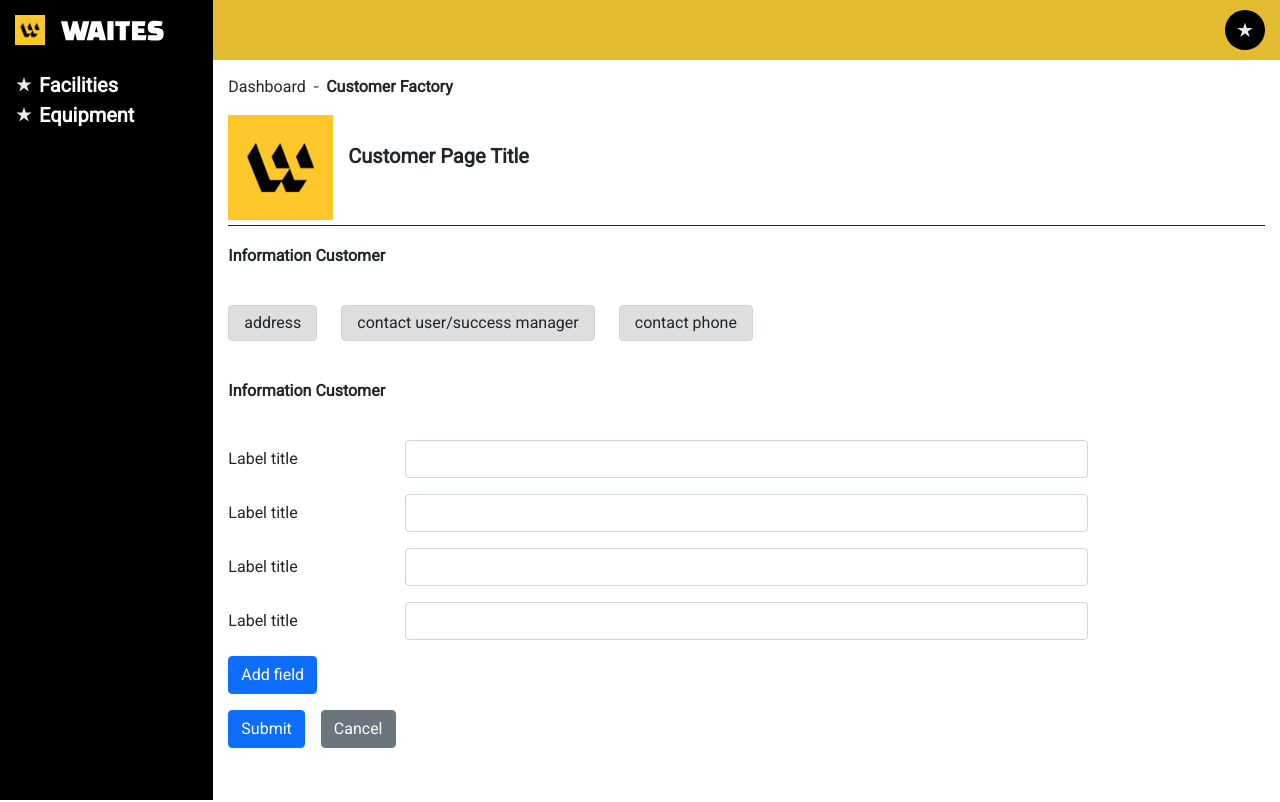
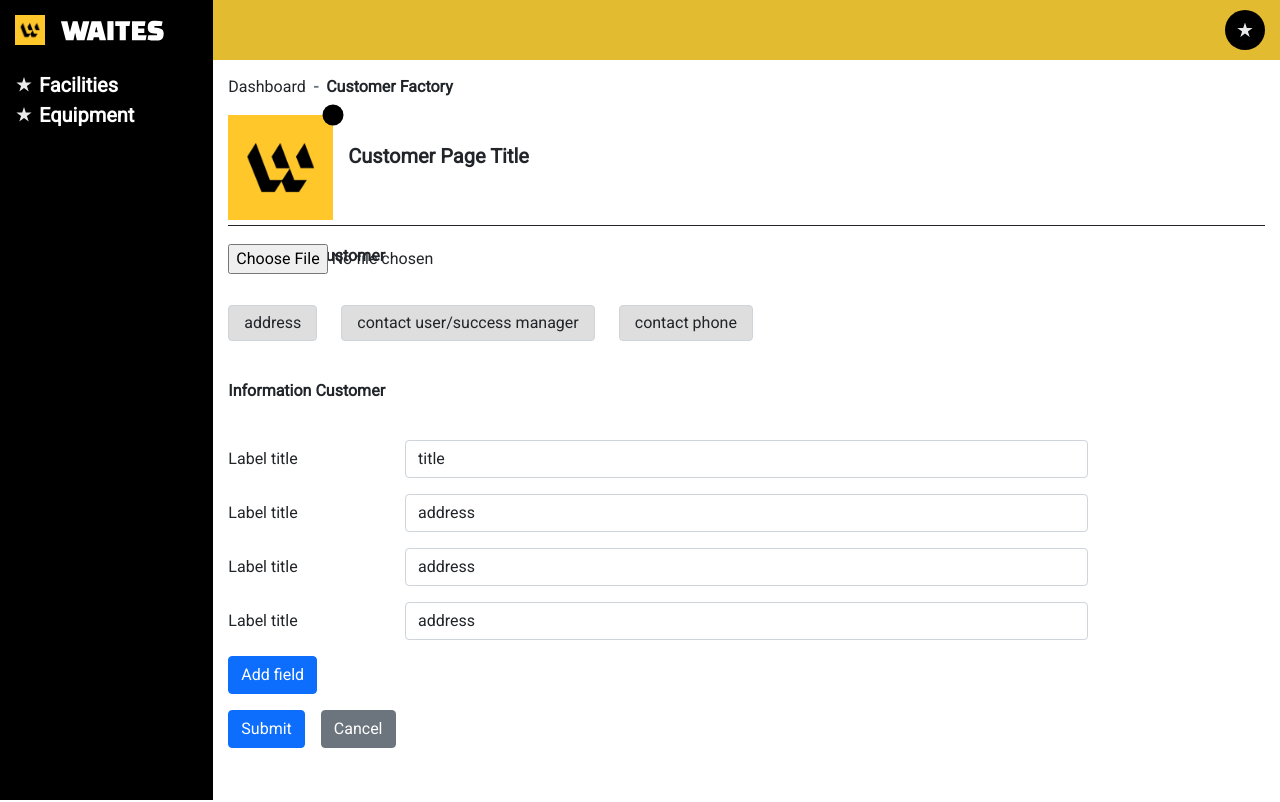
Before and after one commit to IwaLain/CRM-Pre-Site-Front-end, a React (Create React App) app: page /dashboard/customer-factory in a window 1280 px wide. Shown: the top 802 px of the page. Built offline with nearby package versions, Linux system fonts and the light colour scheme.

Commit message:
factory-page fix

```diff
--- a/src/views/CustomerFactoryPage.js
+++ b/src/views/CustomerFactoryPage.js
@@ -19,6 +19,8 @@ const CustomerFactoryPage = () => {
     { id: "1", src: logo },
     { id: "2", src: logo },
   ];
+  const [factoryImage, setFactoryImage] = useState(logo);
+
   const [inputFields, setInputFields] = useState(inputsArray);
   const [attachedImages, setAttachedImages] = useState(initialImages);
   const {
@@ -46,19 +48,23 @@ const CustomerFactoryPage = () => {
   };
   const removeImageHandler = (e) => {
     const imgContainer = e.target.parentNode;
-    const img = imgContainer.querySelector(".factory-img");
+    const img = imgContainer.querySelector("img");
 
     const id = img.id;
+    console.log(id);
     setAttachedImages(attachedImages.filter((item) => item.id !== id));
   };
+  const editImage = (e) => {
+    const src = e.target.value;
+    setFactoryImage(src);
+  };
   const addImageHandler = (e) => {
-    setAttachedImages((oldArray) => {
-      const newElement = {
-        id: oldArray.length + 1,
-        src: e.target.value,
-      };
-      return [...oldArray, newElement];
-    });
+    const newElement = {
+      id: `${attachedImages.length + 1}`,
+      src: e.target.value,
+    };
+    e.target.value = "";
+    setAttachedImages((attachedImages) => [...attachedImages, newElement]);
   };
 
   return (
@@ -67,10 +73,23 @@ const CustomerFactoryPage = () => {
       <div className="d-flex align-items-center customer-page--header">
         <div className="img-container">
           <img
-            src={logo}
+            src={factoryImage}
             alt="company img "
             className="customer-page--img"
-          ></img>
+          ></img>{" "}
+          <div className="image-upload">
+            <label htmlFor="factoryImg">
+              {" "}
+              <span className="remove-img"></span>
+            </label>
+            <input
+              id="factoryImg"
+              type="file"
+              name="myfile"
+              accept="image/*"
+              onInput={editImage}
+            />
+          </div>
         </div>
         <h1 className="page-title">Customer Page Title</h1>
       </div>
@@ -98,7 +117,7 @@ const CustomerFactoryPage = () => {
           className="form--create-customer"
         >
           {inputFields &&
-            inputFields.map((field) => (
+            inputFields.map((field, i) => (
               <FormGroup row>
                 {" "}
                 <Label for={"field" + field.id} sm={2}>
@@ -108,7 +127,12 @@ const CustomerFactoryPage = () => {
                   <input
                     id={"field" + field.id}
                     name={"field" + field.id}
-                    type="text"
+                    key={i}
+                    defaultValue={field.value}
+                    onChange={(e) => {
+                      inputFields[i].value = e.target.value;
+                      setInputFields([...inputFields]);
+                    }}
                     {...register(`field${field.id}`, {
                       required: `${field.title} is Required`,
                     })}
@@ -125,79 +149,6 @@ const CustomerFactoryPage = () => {
                 </Col>
               </FormGroup>
             ))}
-          {/* <FormGroup row>
-            <Label for="customerTitle" sm={2}>
-              Customer Title
-            </Label>
-            <Col sm={8}>
-              <input
-                id="customerTitle"
-                name="customerTitle"
-                type="text"
-                {...register("customerTitle", {
-                  required: "customer title is Required",
-                })}
-                onKeyUp={() => {
-                  trigger("customerTitle");
-                }}
-                className="form-control"
-              />{" "}
-              {errors.customerTitle && (
-                <small className="text-danger">
-                  {errors.customerTitle.message}
-                </small>
-              )}
-            </Col>
-          </FormGroup>{" "}
-          <FormGroup row>
-            <Label for="locationTitle" sm={2}>
-              Location Title
-            </Label>
-            <Col sm={8}>
-              {" "}
-              <input
-                id="locationTitle"
-                name="locationTitle"
-                type="text"
-                {...register("locationTitle", {
-                  required: "location title is Required",
-                })}
-                onKeyUp={() => {
-                  trigger("locationTitle");
-                }}
-                className="form-control"
-              />{" "}
-              {errors.locationTitle && (
-                <small className="text-danger">
-                  {errors.locationTitle.message}
-                </small>
-              )}
-            </Col>
-          </FormGroup>{" "}
-          <FormGroup row>
-            <Label for="labelTitle1" sm={2}>
-              Label Title
-            </Label>
-            <Col sm={8}>
-              <input
-                id="labelTitle1"
-                name="labelTitle1"
-                type="text"
-                {...register("labelTitle1", {
-                  required: "label title is Required",
-                })}
-                onKeyUp={() => {
-                  trigger("labelTitle1");
-                }}
-                className="form-control"
-              />{" "}
-              {errors.labelTitle1 && (
-                <small className="text-danger">
-                  {errors.labelTitle1.message}
-                </small>
-              )}
-            </Col>
-          </FormGroup> */}
           <FormGroup row>
             <Col sm={2}>
               <Button color="primary" onClick={addFieldHandler}>
@@ -205,22 +156,6 @@ const CustomerFactoryPage = () => {
               </Button>
             </Col>
           </FormGroup>{" "}
-          {/* <FormGroup row>
-            <Label for="customerImg" sm={2}>
-              Attached Image
-            </Label>
-            <Col sm={10}>
-              <div class="upload-btn-wrapper">
-                <button class="btn btn-secondary">add image</button>
-                <input
-                  id="customerImg"
-                  type="file"
-                  name="myfile"
-                  accept="image/*"
-                />
-              </div>
-            </Col>{" "}
-          </FormGroup>{" "} */}
           <FormGroup row>
             {" "}
             <Col sm={10}>
@@ -264,7 +199,7 @@ const CustomerFactoryPage = () => {
               type="file"
               name="myfile"
               accept="image/*"
-              onInput={addImageHandler}
+              onChange={addImageHandler}
             />
           </div>
         </div>
```
